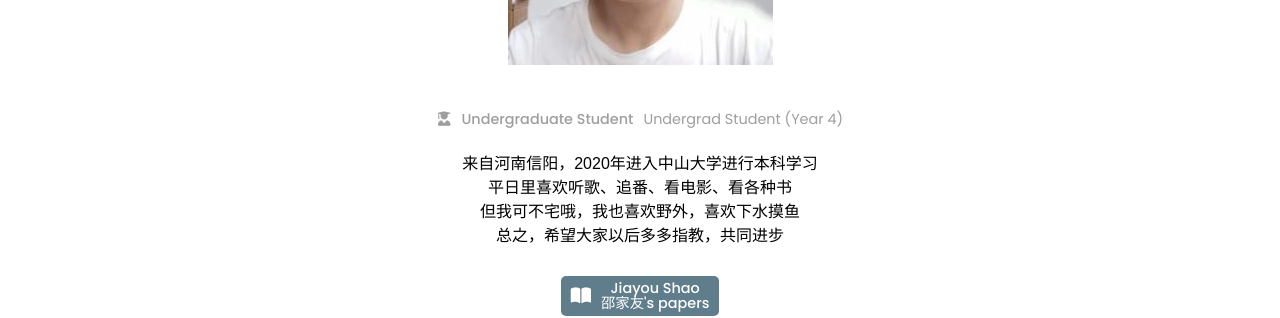
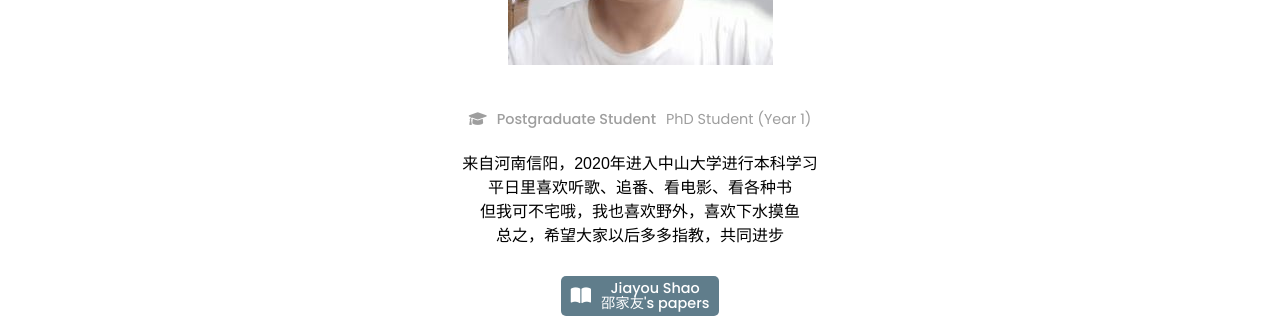
Before and after one commit to abel-sysu/en, a Jekyll site: the page built from _members/shaojiayou.md, in a window 1280 px wide. Shown: the part 524-842 px from the top of the page. Built offline with Jekyll 4.4.1, drawn with Linux system fonts in a browser that asks for light colours.

Commit message:
Update shaojiayou.md

```diff
--- a/_members/shaojiayou.md
+++ b/_members/shaojiayou.md
@@ -1,8 +1,8 @@
 ---
 name: Jiayou Shao<br>邵家友
 image: images/member/shaojiayou.jpg
-description: Undergrad Student (Year 4)
-role: undergrad
+description: PhD Student (Year 1)
+role: postgrad
 aliases:
   - 邵家友
 ---
```
